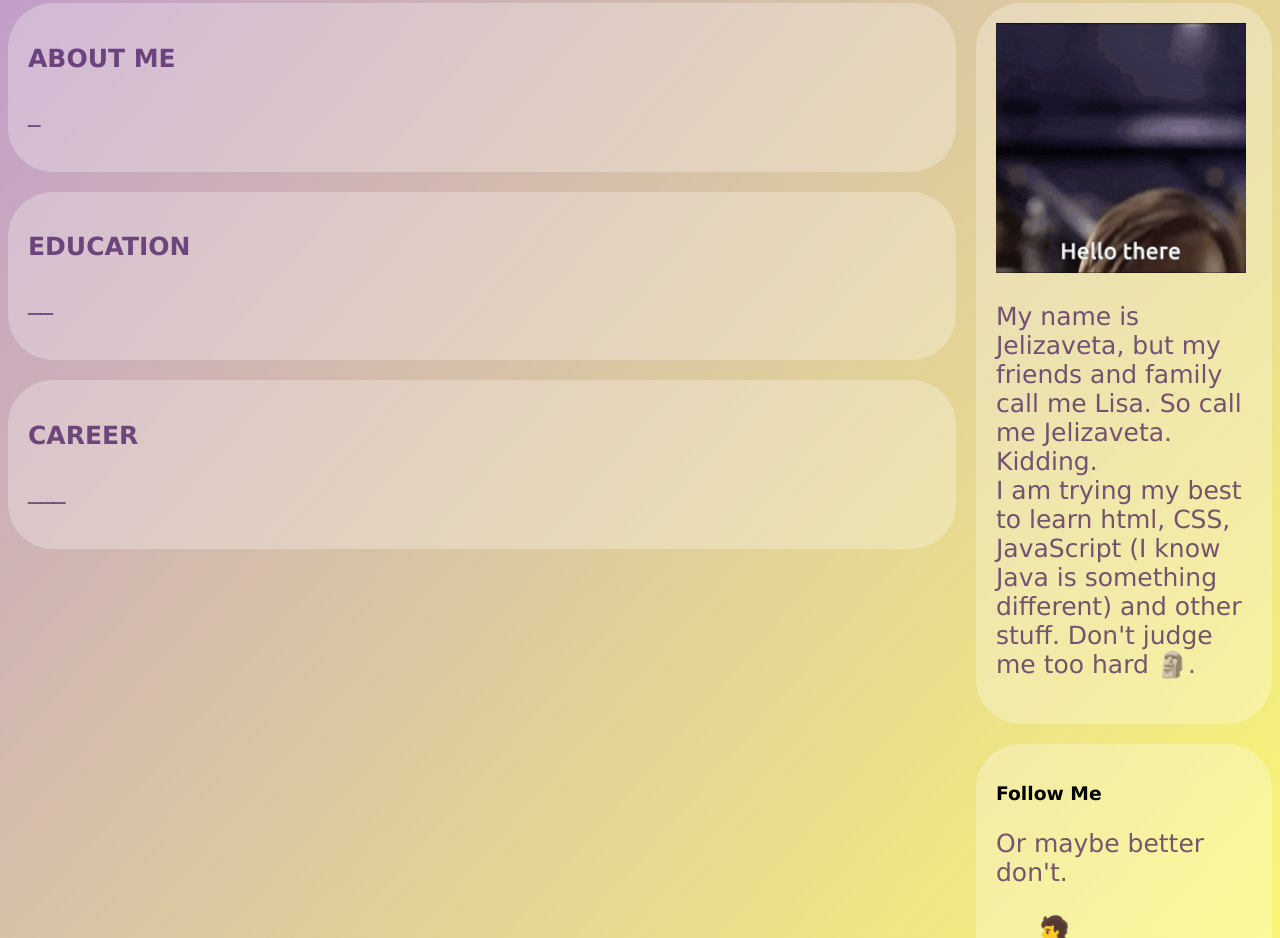
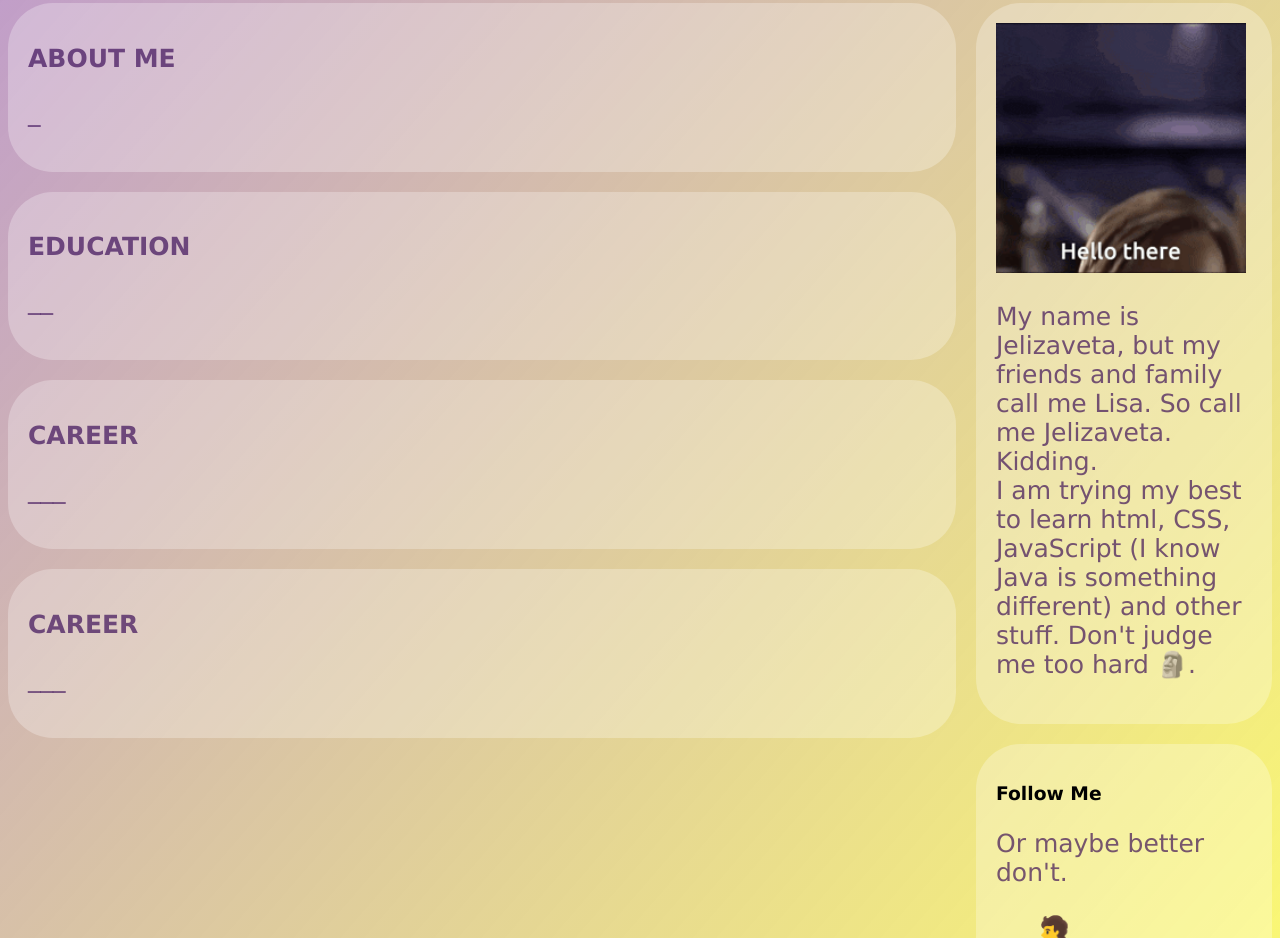
Before and after one commit to JelizavetaS/DialogsAB_JS, a plain HTML site: page CV/CV_Sihahmedova.html in a window 1280 px wide. Shown: the part 308-1246 px from the top of the page. Drawn offline with Linux system fonts and the light colour scheme.

Commit message:
ADD info

```diff
--- a/CV/CV_Sihahmedova.html
+++ b/CV/CV_Sihahmedova.html
@@ -39,6 +39,11 @@
             <h2>CAREER</h2>
             <p>___</p>
           </div>
+      <!-- ACHIEVMENTS-->
+      <div class="card" id="ACHIEVMENTS">
+        <h2>CAREER</h2>
+        <p>___</p>
+      </div>
         </div>
         <div class="rightcolumn">
           <div class="card">
```
